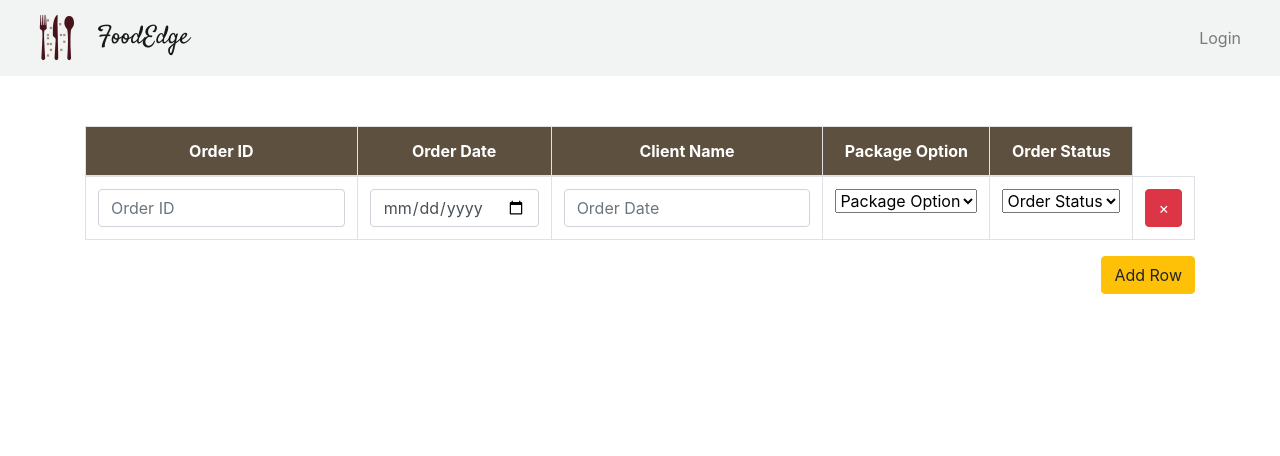
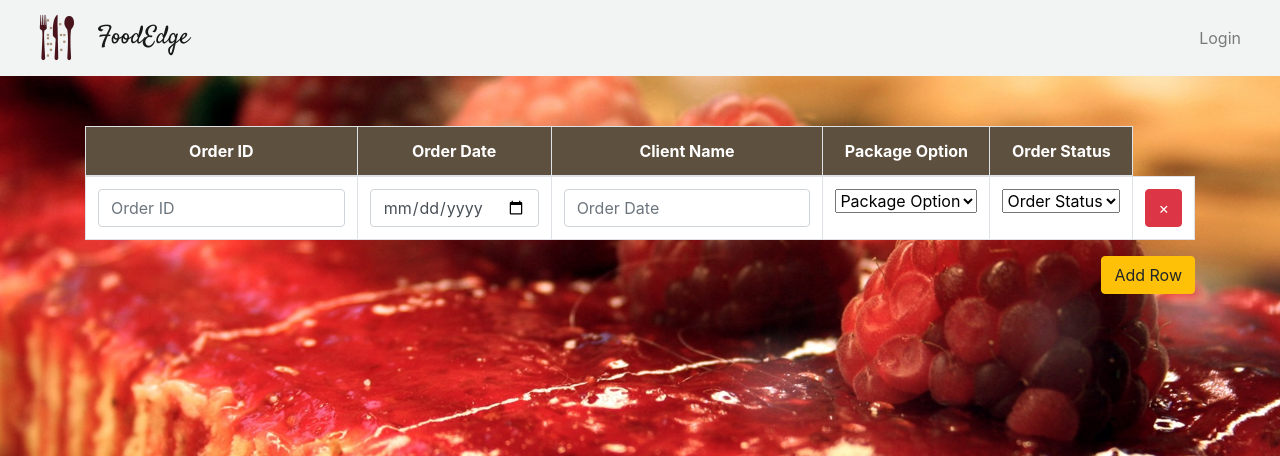
Before and after one commit to zensic/FCMS-Sprint1, a PHP site: page /OTUpdateOrders.php in a window 1280 px wide. Shown: the top 456 px of the page. Run offline with PHP 8.4, Linux system fonts and the light colour scheme; some libraries are stand-ins or nearby versions.

Commit message:
Update OTUpdateOrder.css

```diff
--- a/styles/OTUpdateOrder.css
+++ b/styles/OTUpdateOrder.css
@@ -5,3 +5,15 @@
 .container{
 	margin-top: 50px;
 }
+
+body{
+	background-image: url("../images/background_2.jpg");
+	background-repeat: no-repeat;
+	background-position: center;
+	background-size: cover;
+	background-attachment: fixed;
+}
+
+.table_body{
+	background-color: white;
+}
```
